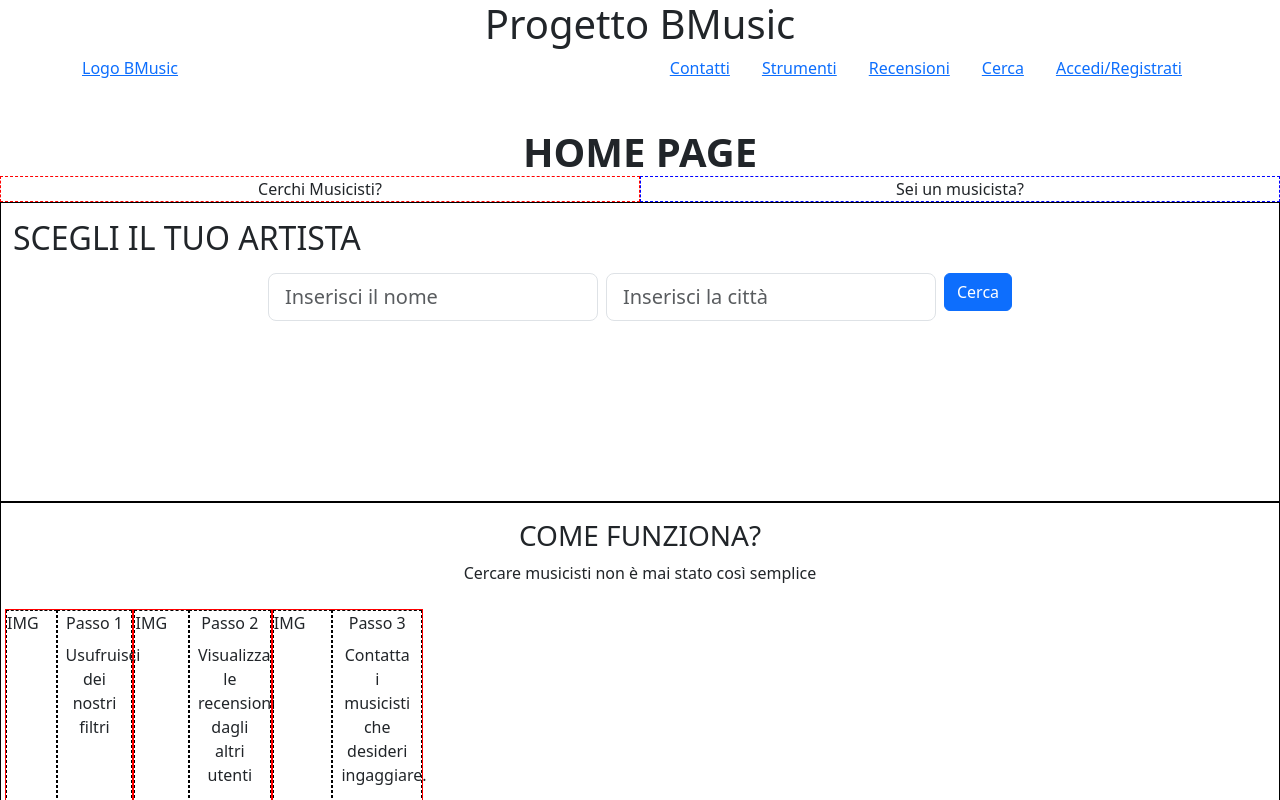
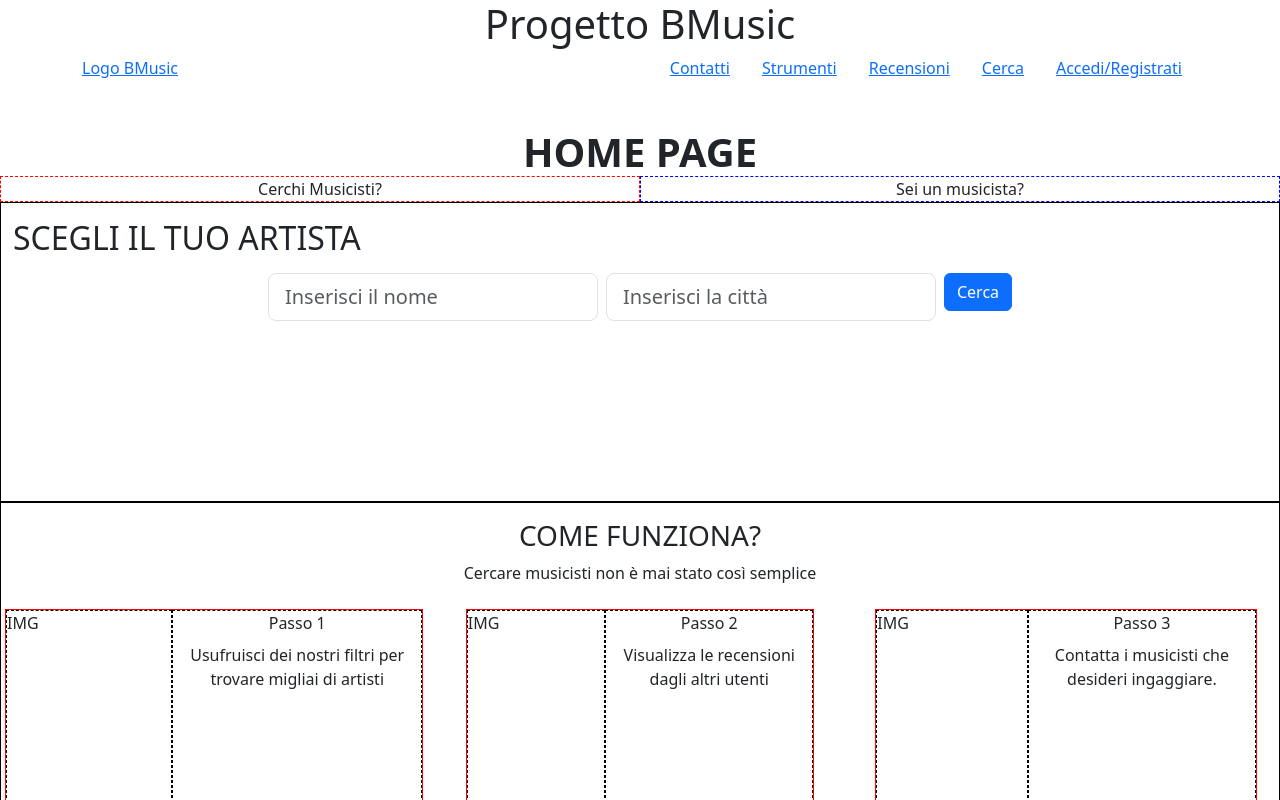
Before and after one commit to maicolkutchoukov/boolean-final-project-frontend, a Vue app: page / in a window 1280 px wide. Shown: the top 800 px of the page. Built offline with nearby package versions, Linux system fonts and the light colour scheme.

Commit message:
fix array

```diff
--- a/src/pages/HomePage.vue
+++ b/src/pages/HomePage.vue
@@ -23,7 +23,7 @@ export default {
             cardData: [
                 {
                     title: 'Passo 1',
-                    text: 'Usufruisci dei nostri filtri'
+                    text: 'Usufruisci dei nostri filtri per trovare migliai di artisti'
                 },
                 {
                     title: 'Passo 2',
@@ -89,8 +89,8 @@ export default {
         <div class="row">
 
             <!-- Single Card -->
-            <div class="col-4 g-2 d-flex justify-content-aruond">
-                <div v-for="(card, i) in cardData" :key="i" class="container-card d-flex">
+            <div v-for="(card, i) in cardData" :key="i" class="col-4 g-2 d-flex justify-content-center">
+                <div class="container-card d-flex">
                     <div class="container-img">
                         IMG
                     </div>
@@ -174,18 +174,18 @@ img {
 
 .container-card {
     border: 1px solid red;
-    height: 200px;
+    min-height: 200px;
 }
 
 .container-img {
     height: 100%;
-    width: 40%;
+    min-width: 40%;
     border: 1px dashed black;
 }
 
 .container-text {
     height: 100%;
-    width: 60%;
+    min-width:60%;
     border: 1px dashed black;
 }
 
```
